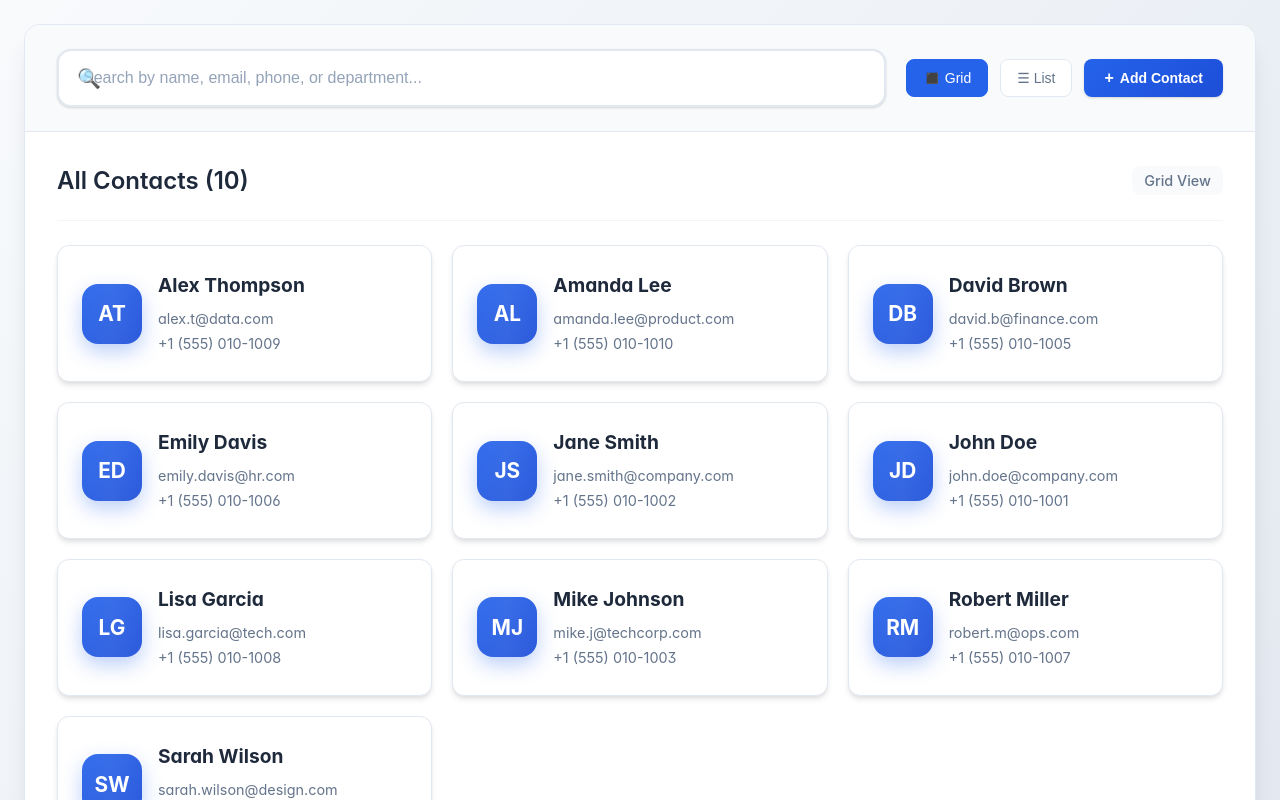
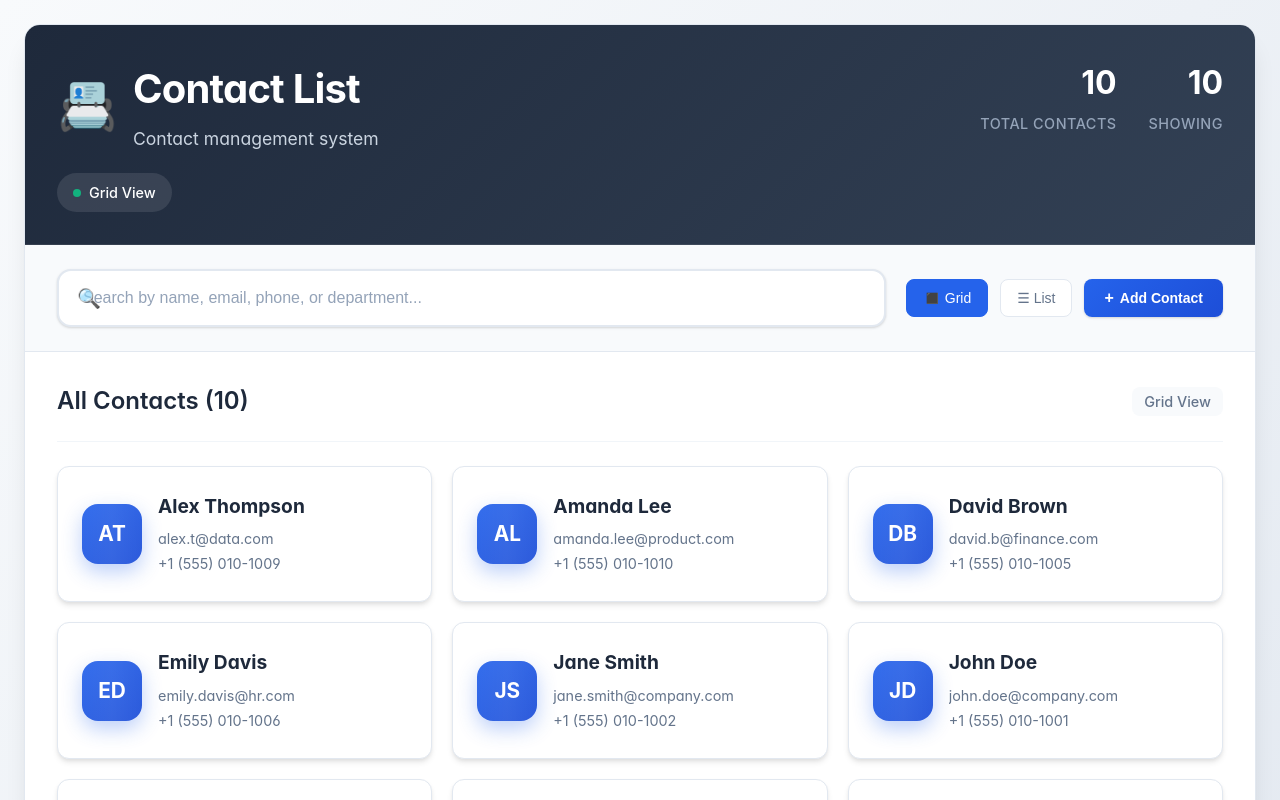
Before and after one commit to Ashok-kumar-banoth/contact-list-app, a React (Create React App) app: page / in a window 1280 px wide. Shown: the top 800 px of the page. Built offline with nearby package versions, Linux system fonts and the light colour scheme.

Commit message:
Add localStorage persistence and delete functionality

```diff
--- a/src/App.js
+++ b/src/App.js
@@ -4,6 +4,7 @@ import ContactList from './components/ContactList/ContactList';
 import SearchBar from './components/SearchBar/SearchBar';
 import AddContactForm from './components/AddContactForm/AddContactForm';
 import ContactModal from './components/ContactModal/ContactModal';
+import Header from './components/Header/Header';
 
 function App() {
   const [contacts, setContacts] = useState([]);
@@ -218,7 +219,12 @@ function App() {
   return (
     <div className="App">
       <div className="app-container">
-        {/* Header section removed as requested */}
+        <Header
+          totalContacts={contacts.length}
+          filteredCount={filteredContacts.length}
+          viewMode={viewMode}
+          onViewModeChange={setViewMode}
+        />
 
         <div className="app-controls">
           <SearchBar
```
